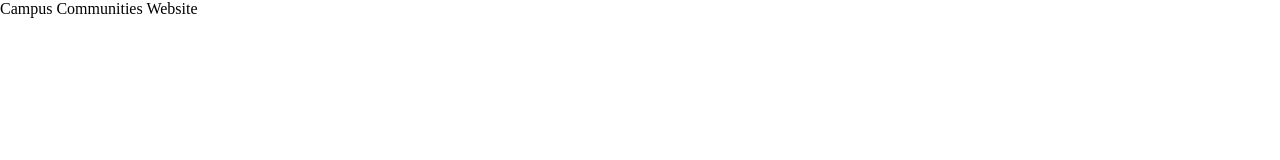
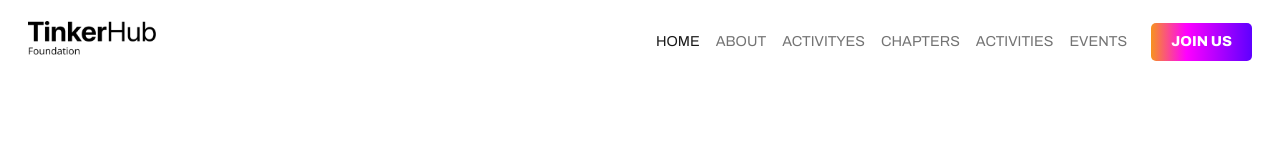
Before and after one commit to tinkerhub/campus.tinkerhub.org, a plain HTML site: page index.html in a window 1280 px wide. Drawn offline with nearby package versions, Linux system fonts and the light colour scheme.

Commit message:
Navbar added

```diff
--- a/index.html
+++ b/index.html
@@ -14,10 +14,56 @@
       rel="stylesheet"
     />
 
+    <!-- BootStrap CSS only -->
+    <link
+      href="https://cdn.jsdelivr.net/npm/bootstrap@5.2.0-beta1/dist/css/bootstrap.min.css"
+      rel="stylesheet"
+      integrity="sha384-0evHe/X+R7YkIZDRvuzKMRqM+OrBnVFBL6DOitfPri4tjfHxaWutUpFmBp4vmVor"
+      crossorigin="anonymous"
+    />
+
     <!-- Custom CSS -->
     <link rel="stylesheet" href="style.css" />
   </head>
   <body>
-    Campus Communities Website
+    <nav class="navbar navbar-expand-lg  fixed-top">
+      <div class="container-fluid">
+        <a class="navbar-brand" href="#"
+          ><img class="nlogo" src="./assets/Logo.png" alt=""
+        /></a>
+
+        <div class="rightside">
+          <button
+            class="navbar-toggler"
+            type="button"
+            data-bs-toggle="collapse"
+            data-bs-target="#navbarNavAltMarkup"
+            aria-controls="navbarNavAltMarkup"
+            aria-expanded="false"
+            aria-label="Toggle navigation"
+          >
+            <span class="navbar-toggler-icon"></span>
+          </button>
+          <div class="collapse navbar-collapse" id="navbarNavAltMarkup">
+            <div class="navbar-nav">
+              <a class="nav-link active" aria-current="page" href="#">HOME</a>
+              <a class="nav-link" href="#">ABOUT</a>
+              <a class="nav-link" href="#">ACTIVITYES</a>
+              <a class="nav-link" href="#">CHAPTERS</a>
+              <a class="nav-link" href="#">ACTIVITIES</a>
+              <a class="nav-link" href="#">EVENTS</a>
+              <button class="joinus">JOIN US</button>
+            </div>
+          </div>
+        </div>
+      </div>
+    </nav>
+
+    <!-- JavaScript Bundle with Popper -->
+    <script
+      src="https://cdn.jsdelivr.net/npm/bootstrap@5.2.0-beta1/dist/js/bootstrap.bundle.min.js"
+      integrity="sha384-pprn3073KE6tl6bjs2QrFaJGz5/SUsLqktiwsUTF55Jfv3qYSDhgCecCxMW52nD2"
+      crossorigin="anonymous"
+    ></script>
   </body>
 </html>
--- a/style.css
+++ b/style.css
@@ -1,4 +1,32 @@
-*{
-    margin: 0;
-    padding: 0;
+* {
+  margin: 0;
+  padding: 0;
 }
+
+/* Navbar Styles */
+
+nav {
+  margin: 0.5rem 1rem;
+  font-family: "Archivo", sans-serif;
+  font-size: 0.9rem;
+}
+
+.joinus {
+  background: rgb(247, 147, 30);
+  background: linear-gradient(
+    90deg,
+    rgba(247, 147, 30, 1) 0%,
+    rgba(255, 0, 255, 1) 35%,
+    rgba(94, 0, 255, 1) 100%
+  );
+  border: none;
+  padding: 0.5rem 1.25rem;
+  border-radius: 5px;
+  margin-left: 1rem;
+  color: white;
+  font-weight: 800;
+}
+
+.nlogo {
+  width: 8rem;
+}
```
